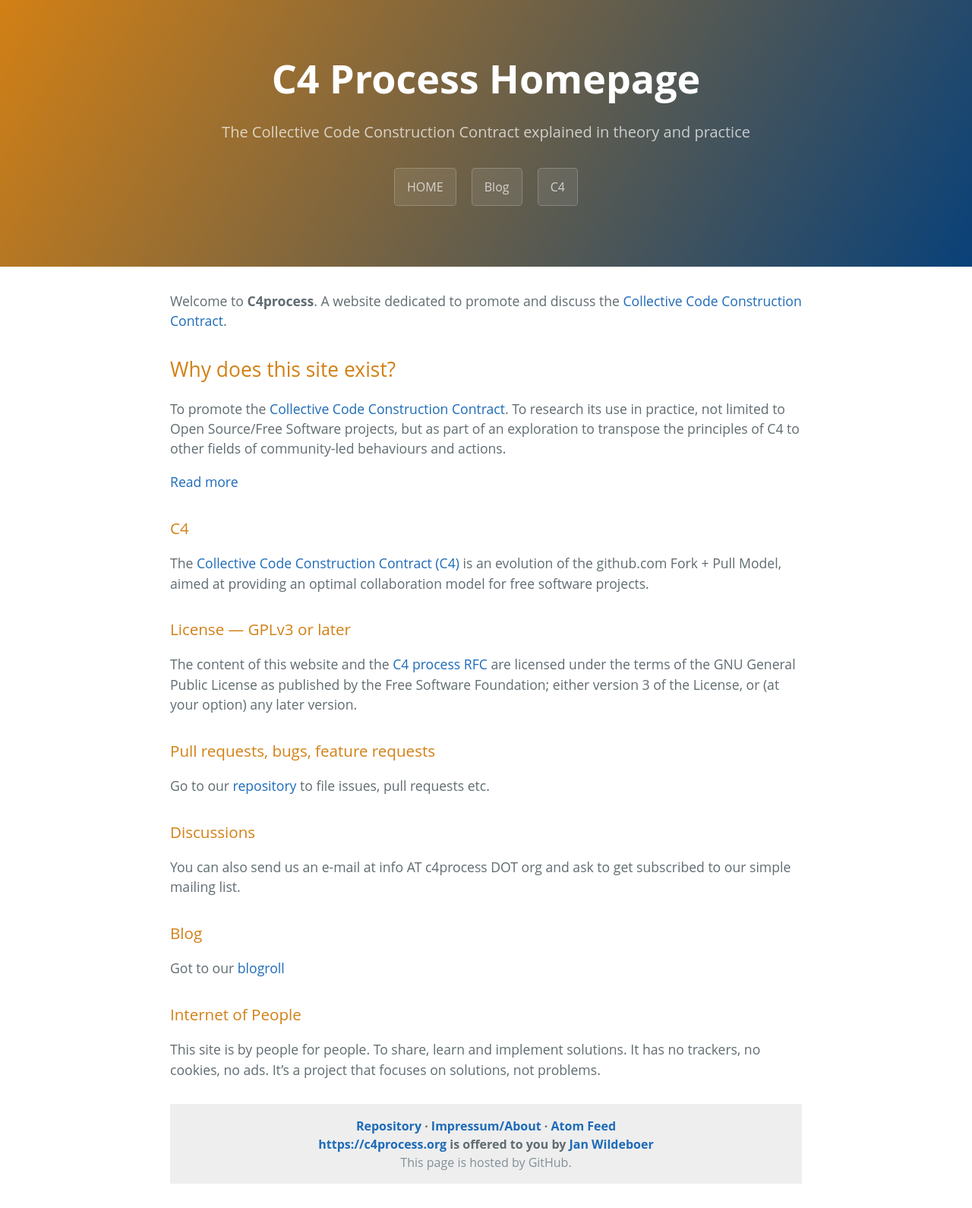
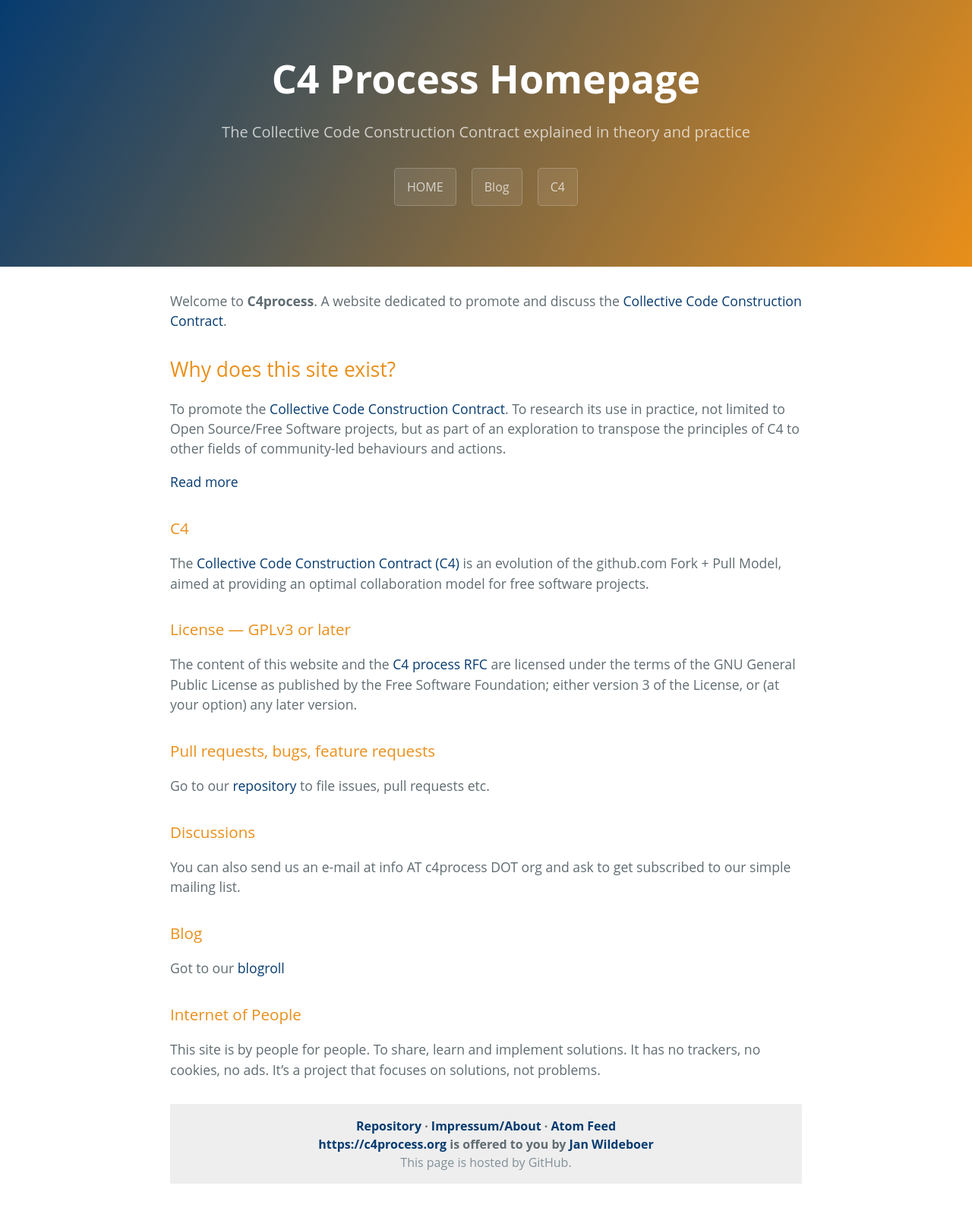
Before and after one commit to jwildeboer/c4processweb, a Jekyll site: the page built from index.md, in a window 1280 px wide. Shown: the whole page at 76% size. Built offline with Jekyll 4.4.1, drawn with Linux system fonts in a browser that asks for light colours.

Commit message:
Slightly better colours

```diff
--- a/_sass/variables.scss
+++ b/_sass/variables.scss
@@ -4,13 +4,13 @@ $medium-breakpoint: 42em !default;
 
 // Headers
 $header-heading-color: #fff !default;
-$header-bg-color: #094179 !default;
-$header-bg-color-secondary: #d28015 !default;
+$header-bg-color: #e98f1a !default;
+$header-bg-color-secondary: #063b70 !default;
 
 // Text
-$section-headings-color: #d28015 !default;
+$section-headings-color: #e98f1a !default;
 $body-text-color: #606c71 !default;
-$body-link-color: #1e6bb8 !default;
+$body-link-color: #063b70 !default;
 $blockquote-text-color: #819198 !default;
 
 // Code
```
